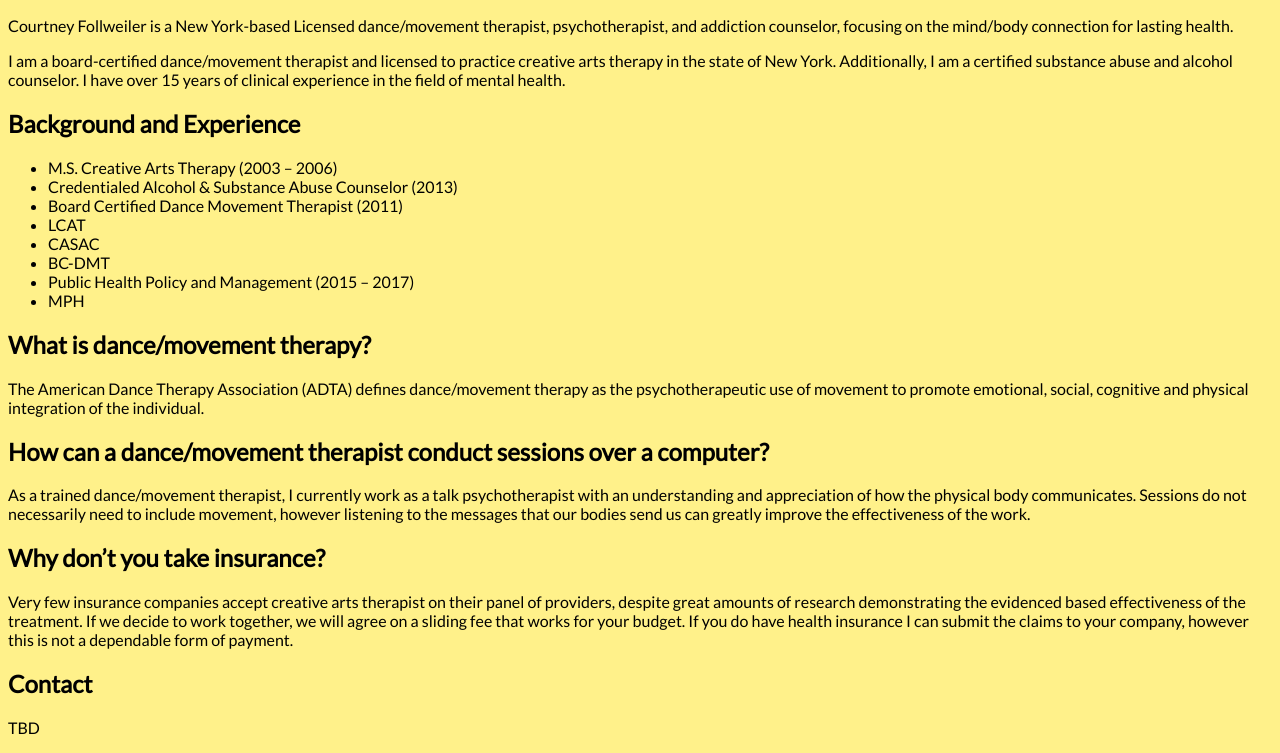
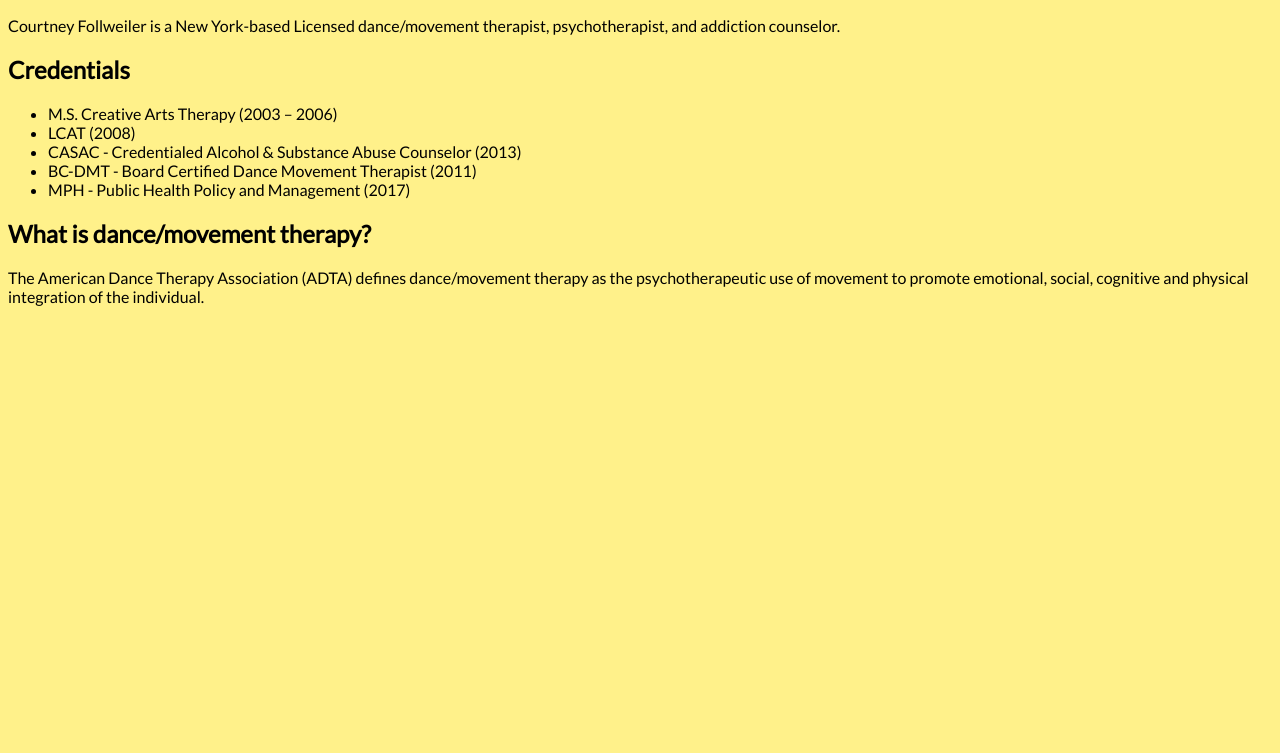
Before and after one commit to mconiaris/court, a website: page index.html in a window 1280 px wide. Shown: the part 401-1154 px from the top of the page. After the commit the page ends 800 px from the top, so only its background shows below. Drawn offline with Linux system fonts and the light colour scheme; a web font is replaced by a local one.

Commit message:
Changed text by request.

```diff
--- a/index.html
+++ b/index.html
@@ -15,27 +15,17 @@
 		</header>
 		<section>
 			<p><img src="https://s3.us-east-2.amazonaws.com/media.courtneyfollweiler.com/images/CourtneyFollweiler_LG.jpg" alt="The lovely, smart and talented Courtney Follweiler"></p>
-			<p>Courtney Follweiler is a New York-based Licensed dance/movement therapist, psychotherapist, and addiction counselor, focusing on the mind/body connection for lasting health.</p>
-			<p>I am a board-certified dance/movement therapist and licensed to practice creative arts therapy in the state of New York. Additionally, I am a certified substance abuse and alcohol counselor. I have over 15 years of clinical experience in the field of mental health.</p>
-			<h2>Background and Experience</h2>
+			<p>Courtney Follweiler is a New York-based Licensed dance/movement therapist, psychotherapist, and addiction counselor.</p>
+			<h2>Credentials</h2>
 			<ul>
 				<li>M.S. Creative Arts Therapy (2003 – 2006)</li>
-				<li>Credentialed Alcohol & Substance Abuse Counselor (2013)</li>
-				<li>Board Certified Dance Movement Therapist (2011)</li>
-				<li>LCAT</li>
-				<li>CASAC</li>
-				<li>BC-DMT</li>
-				<li>Public Health Policy and Management (2015 – 2017)</li>
-				<li>MPH</li>
+				<li>LCAT (2008)</li>
+				<li>CASAC - Credentialed Alcohol & Substance Abuse Counselor (2013)</li>
+				<li>BC-DMT - Board Certified Dance Movement Therapist (2011)</li>
+				<li>MPH - Public Health Policy and Management (2017)</li>
 			</ul>
 			<h2>What is dance/movement therapy?</h2>
 			<p>The American Dance Therapy Association (ADTA) defines dance/movement therapy as the psychotherapeutic use of movement to promote emotional, social, cognitive and physical integration of the individual.</p>
-			<h2>How can a dance/movement therapist conduct sessions over a computer?</h2>
-			<p>As a trained dance/movement therapist, I currently work as a talk psychotherapist with an understanding and appreciation of how the physical body communicates. Sessions do not necessarily need to include movement, however listening to the messages that our bodies send us can greatly improve the effectiveness of the work.</p>
-			<h2>Why don’t you take insurance?</h2>
-			<p>Very few insurance companies accept creative arts therapist on their panel of providers, despite great amounts of research demonstrating the evidenced based effectiveness of the treatment. If we decide to work together, we will agree on a sliding fee that works for your budget. If you do have health insurance I can submit the claims to your company, however this is not a dependable form of payment. </p>
-			<h2>Contact</h2>
-			<p>TBD</p>
 		</section>
 	</body>
 </html>
```
